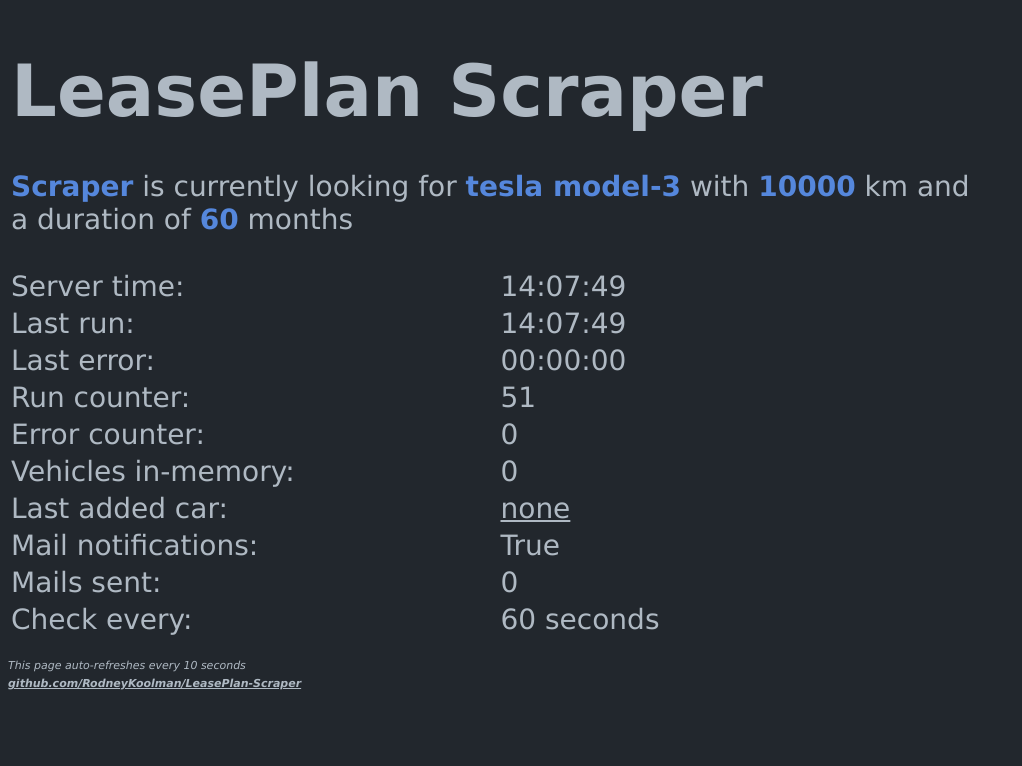
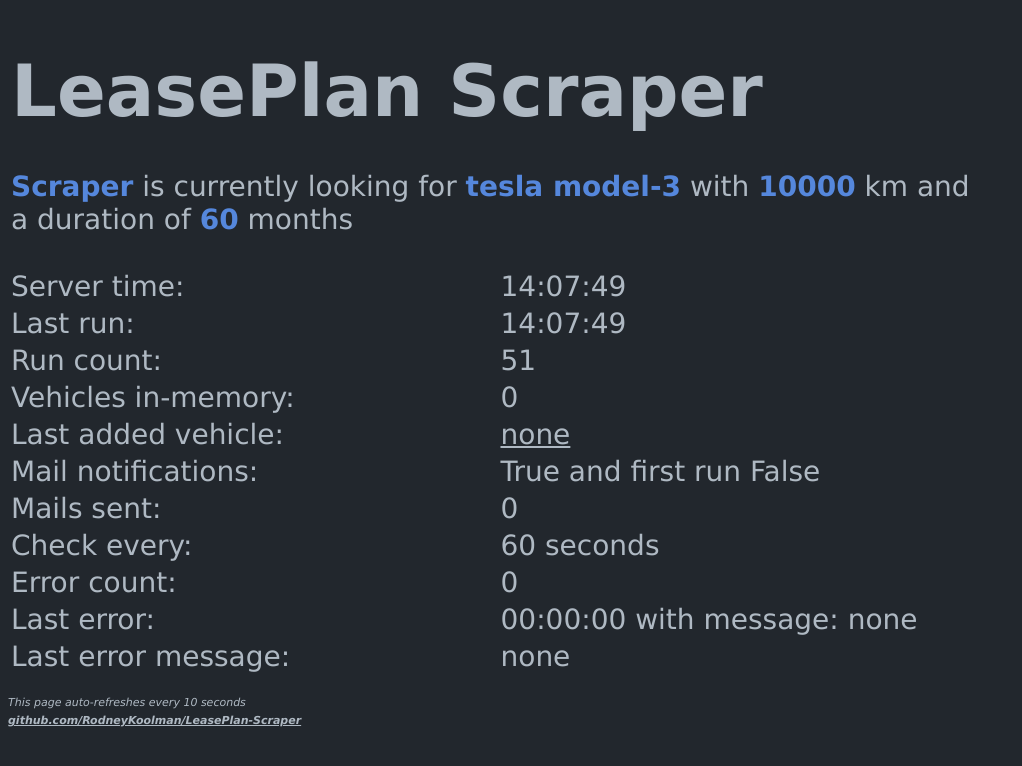
Before and after one commit to RodneyKoolman/LeasePlan-Scraper, a Flask app: page / in a window 1280 px wide. Shown: the top 766 px of the page, without its empty margins (0-1022 px from the left). Run offline with Flask 2, Linux system fonts and the light colour scheme; parts of the project's set-up code (start-up, migrations or seed data) failed here and were passed over.

Commit message:
Added error insights

```diff
--- a/templates/index.html
+++ b/templates/index.html
@@ -29,28 +29,20 @@
                 <td>{{ lastrun }}</td>
             </tr>
             <tr>
-                <td>Last error:</td>
-                <td>{{ lasterror }}</td>
-            </tr>
-            <tr>
-                <td>Run counter:</td>
+                <td>Run count:</td>
                 <td>{{ runcounter }}</td>
-            </tr>
-            <tr>
-                <td>Error counter:</td>
-                <td>{{ errorcounter }}</td>
             </tr>
             <tr>
                 <td>Vehicles in-memory:</td>
                 <td>{{ vehiclesinmemory }}</td>
             </tr>
             <tr>
-                <td>Last added car:</td>
+                <td>Last added vehicle:</td>
                 <td><a href={{ lastaddedvehiclelink }} target="_blank">{{ lastaddedvehicle }}</a></td>
             </tr>
             <tr>
                 <td>Mail notifications:</td>
-                <td>{{ mailenabled }}</td>
+                <td>{{ mailenabled }} and first run {{ firstrun }}</td>
             </tr>
             <tr>
                 <td>Mails sent:</td>
@@ -60,6 +52,18 @@
                 <td>Check every:</td>
                 <td>{{ checkevery }} seconds</td>
             </tr>
+            <tr>
+                <td>Error count:</td>
+                <td>{{ errorcounter }}</td>
+            </tr>
+            <tr>
+                <td>Last error:</td>
+                <td>{{ lasterror }} with message: {{ errormessage }}</td>
+            </tr>
+            <tr>
+                <td>Last error message:</td>
+                <td>{{ errormessage }}</td>
+            </tr>
         </tbody>
     </table>
     <p></p><span id="footer"><em>This page auto-refreshes every 10 seconds</em></span></br>
```
